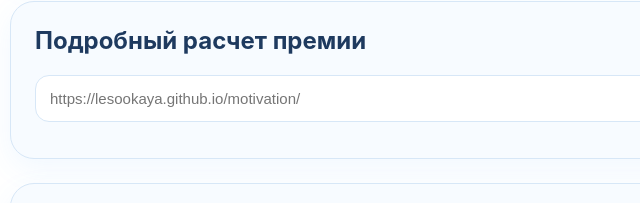
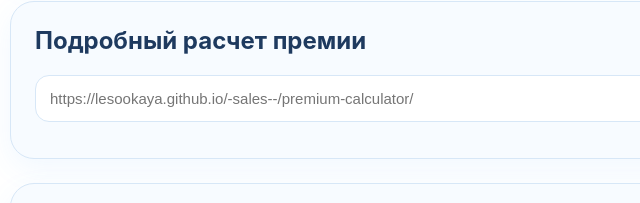
Before and after one commit to lesookaya/-sales--, a plain HTML site: page index.html in a window 1280 px wide. Shown: the part 750-953 px from the top of the page, 80-720 px from the left. Drawn offline with Linux system fonts and the light colour scheme.

Commit message:
Update index.html

```diff
--- a/index.html
+++ b/index.html
@@ -64,7 +64,7 @@
         <input
             type="text"
             id="premiumLink"
-            placeholder="https://lesookaya.github.io/motivation/">
+            placeholder="https://lesookaya.github.io/-sales--/premium-calculator/">
 
         <div id="linkPreview"></div>
 
```
